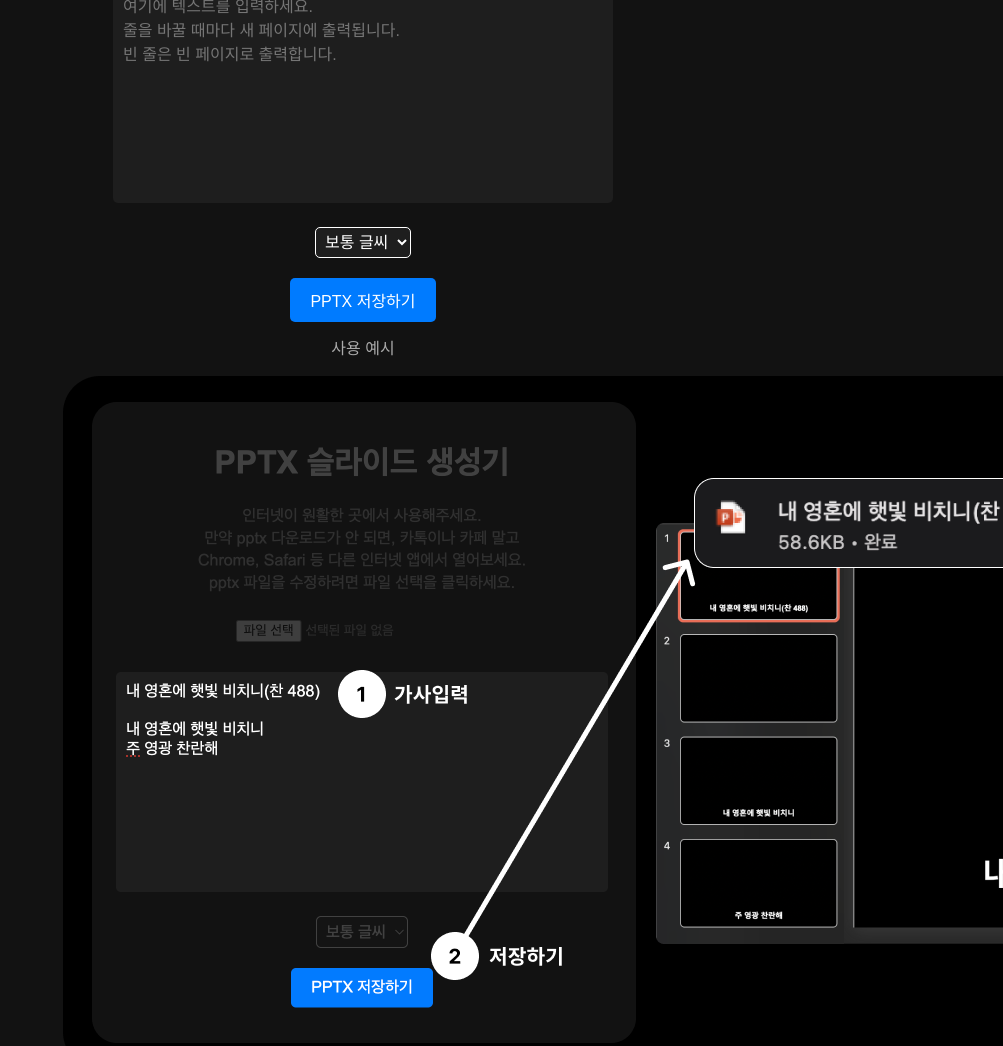
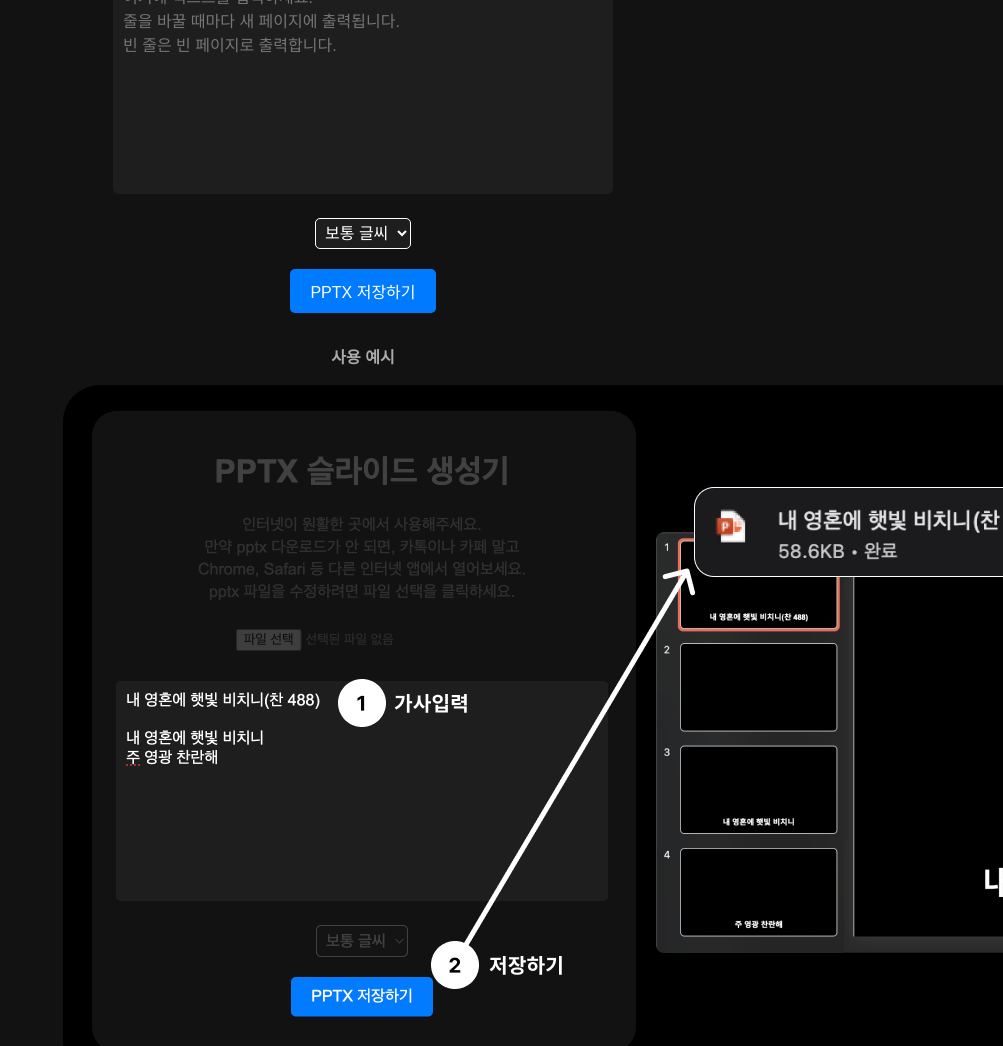
Before and after one commit to Real-Moomin/subtitle, a plain HTML site: page index.html in a window 1280 px wide. Shown: the top 1046 px of the page, without its empty margins (277-1280 px from the left). Drawn offline with nearby package versions, Linux system fonts and the light colour scheme.

Commit message:
Update index.html

```diff
--- a/index.html
+++ b/index.html
@@ -84,7 +84,8 @@
     <option value="24" selected>보통 글씨</option>
   </select><br>
   <button id="generateBtn">PPTX 저장하기</button>
-  <p>사용 예시</p>
+      <br><br>
+  <p><b>사용 예시</b></p>
       <img src="manual.png">
 </div>
   <script>
```
